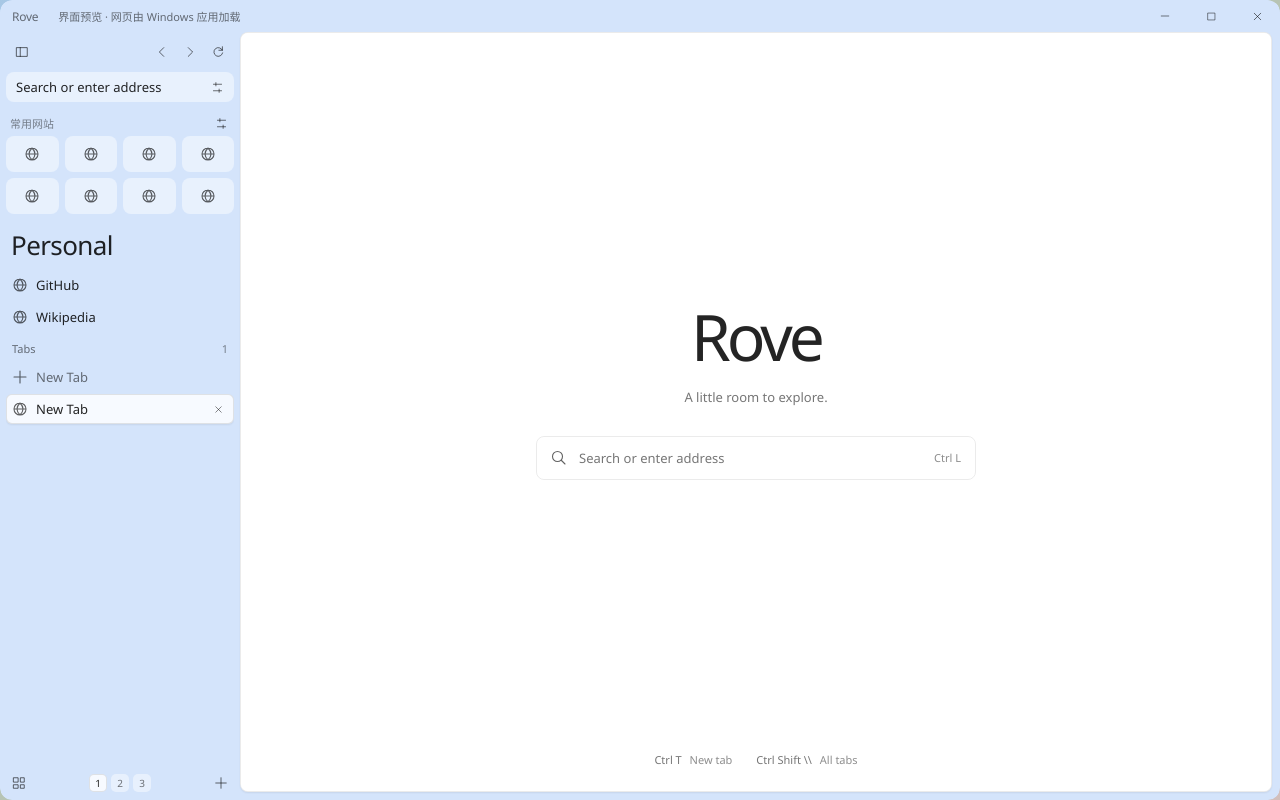
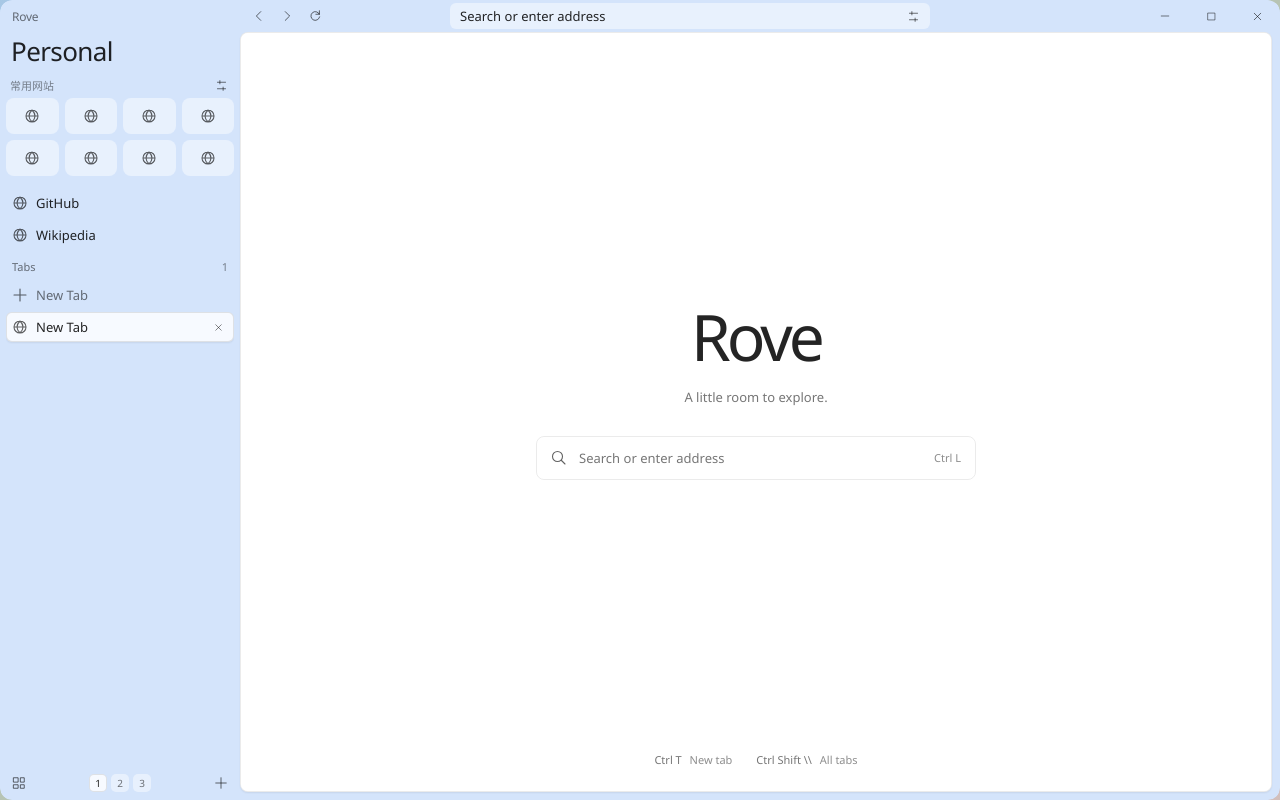
Before and after one commit to haitang000/RoveBrowser, a Vue app: page / in a window 1280 px wide. Built offline with nearby package versions, Linux system fonts and the light colour scheme; a web font is replaced by a local one.

Commit message:
refactor: move browser navigation into title bar

```diff
--- a/scripts/native-spaces-smoke.mjs
+++ b/scripts/native-spaces-smoke.mjs
@@ -42,12 +42,12 @@ async function launch() {
 }
 async function send(ui, command) { await ui.evaluate((c) => window.ipc.postMessage(JSON.stringify(c)), command); }
 async function home(ui, name) {
-  await waitFor(async () => await ui.locator('.space-list[aria-hidden="false"] .space-name').textContent() === name, `${name} state broadcast`);
+  await waitFor(async () => await ui.locator('.sidebar-header .space-name').textContent() === name, `${name} state broadcast`);
   await waitFor(async () => await ui.locator('.space-settling, .space-tracking').count() === 0, 'settle');
   assert.equal(await ui.locator('.space-list').count(), 1);
 }
 async function swipe(ui, dx) {
-  const bounds = await ui.locator('.sidebar-toolbar').boundingBox();
+  const bounds = await ui.locator('.sidebar-header').boundingBox();
   await ui.mouse.move(bounds.x + 50, bounds.y + 16);
   await ui.mouse.wheel(dx, 0);
 }
--- a/src/components/browser/Sidebar.vue
+++ b/src/components/browser/Sidebar.vue
@@ -1,7 +1,6 @@
 <script setup lang="ts">
 import { nextTick, ref } from "vue";
 import { useBrowser } from "../../stores/browser";
-import { host } from "../../lib/address";
 import type { Tab } from "../../lib/types";
 import { MAX_FAVORITES } from "../../lib/favorites";
 import { savedPage, samePinnedUrl } from "../../lib/bookmarks";
@@ -37,46 +36,10 @@ function act(type: string, extra = {}) {
 </script>
 <template>
   <aside class="sidebar" aria-label="浏览器侧栏" @wheel="spaceDeck?.wheel($event)">
-    <div class="sidebar-toolbar">
-      <button
-        class="icon-button"
-        title="折叠侧栏 (Ctrl+B)"
-        aria-label="折叠侧栏"
-        @click="b.send({ type: 'sidebar' })"
-      >
-        <Icon name="sidebar" :size="14" /></button
-      ><span class="toolbar-spacer" /><button
-        class="icon-button"
-        title="后退 (Alt+←)"
-        aria-label="后退"
-        @click="b.send({ type: 'back' })"
-      >
-        <Icon name="back" :size="14" /></button
-      ><button
-        class="icon-button"
-        title="前进 (Alt+→)"
-        aria-label="前进"
-        @click="b.send({ type: 'forward' })"
-      >
-        <Icon name="forward" :size="14" /></button
-      ><button
-        class="icon-button"
-        title="刷新 (Ctrl+R)"
-        aria-label="刷新"
-        @click="b.send({ type: 'reload' })"
-      >
-        <Icon name="reload" :size="14" />
-      </button>
+    <div class="sidebar-header">
+      <h1 class="space-name" :title="b.space.name">{{ b.space.name }}</h1>
     </div>
-    <button
-      class="address-field"
-      aria-label="搜索或输入地址"
-      title="搜索或输入地址 (Ctrl+L)"
-      @click="b.openCommand('edit')"
-    >
-      <span>{{ host(b.active?.url || "") || "Search or enter address" }}</span
-      ><Icon name="settings" :size="13" /></button
-    ><Favorites />
+    <Favorites />
     <SpaceDeck ref="spaceDeck" :blocked="b.overlay || Boolean(b.peek) || Boolean(menu)" @menu="showMenu" @progress="swipeShares = $event" />
     <WorkspaceSwitcher :swipe-shares="swipeShares" /><Teleport to="body"
       ><div
--- a/src/components/browser/SpaceList.vue
+++ b/src/components/browser/SpaceList.vue
@@ -19,8 +19,7 @@ onBeforeUnmount(() => { if (list.value) emit("scroll", props.spaceId, list.value
 </script>
 
 <template>
-  <section ref="list" class="space-list" :data-space-id="spaceId" @scroll="emit('scroll', spaceId, list!.scrollTop)">
-    <h1 class="space-name">{{ space?.name }}</h1>
+  <section ref="list" class="space-list" :data-space-id="spaceId" :aria-label="space?.name" @scroll="emit('scroll', spaceId, list!.scrollTop)">
     <PinnedTabs :tabs="pins" :space-id="spaceId" @menu="(e, t) => emit('menu', e, t)" />
     <div class="section-label"><span>Tabs</span><span>{{ tabs.length }}</span></div>
     <button class="new-tab" @click="b.openCommand()"><Icon name="plus" :size="16" /><span>New Tab</span><kbd>Ctrl T</kbd></button>
--- a/src/components/browser/WindowControls.vue
+++ b/src/components/browser/WindowControls.vue
@@ -1,5 +1,6 @@
 <script setup lang="ts">
 import { useBrowser } from "../../stores/browser";
+import { host } from "../../lib/address";
 import Icon from "../common/Icon.vue";
 import { nextTick, onMounted, onBeforeUnmount, ref, watch } from "vue";
 const b = useBrowser();
@@ -50,10 +51,38 @@ onBeforeUnmount(() => {
 </script>
 <template>
   <header class="titlebar">
-    <span class="app-name">Rove</span
-    ><span v-if="!b.native" class="preview-label"
-      >界面预览 · 网页由 Windows 应用加载</span
-    >
+    <div class="titlebar-identity"><span class="app-name">Rove</span></div>
+    <div class="browser-toolbar">
+      <nav class="browser-navigation" aria-label="网页导航">
+        <button
+          class="icon-button"
+          title="后退 (Alt+←)"
+          aria-label="后退"
+          @click="b.send({ type: 'back' })"
+        ><Icon name="back" :size="14" /></button>
+        <button
+          class="icon-button"
+          title="前进 (Alt+→)"
+          aria-label="前进"
+          @click="b.send({ type: 'forward' })"
+        ><Icon name="forward" :size="14" /></button>
+        <button
+          class="icon-button"
+          title="刷新 (Ctrl+R)"
+          aria-label="刷新"
+          @click="b.send({ type: 'reload' })"
+        ><Icon name="reload" :size="14" /></button>
+      </nav>
+      <button
+        class="address-field"
+        aria-label="搜索或输入地址"
+        title="搜索或输入地址 (Ctrl+L)"
+        @click="b.openCommand('edit')"
+      >
+        <span>{{ host(b.active?.url || "") || "Search or enter address" }}</span>
+        <Icon name="settings" :size="13" />
+      </button>
+    </div>
     <div class="window-controls">
       <button
         aria-label="最小化"
--- a/src/styles/theme.css
+++ b/src/styles/theme.css
@@ -178,10 +178,31 @@ kbd {
 .titlebar {
   app-region: drag;
   height: var(--titlebar-height);
+  display: grid;
+  grid-template-columns: clamp(64px, calc(100vw - 400px), var(--sidebar-width)) minmax(0, 1fr) auto;
+  align-items: center;
+  user-select: none;
+}
+.titlebar-identity {
+  min-width: 0;
+  padding-left: 12px;
+}
+.collapsed .titlebar {
+  grid-template-columns: 64px minmax(0, 1fr) auto;
+}
+.browser-toolbar {
+  min-width: 0;
+  display: grid;
+  grid-template-columns: minmax(82px, 1fr) minmax(0, 480px) minmax(20px, 1fr);
+  align-items: center;
+  gap: 12px;
+  padding: 0 8px 0 6px;
+}
+.browser-navigation {
+  app-region: no-drag;
   display: flex;
-  align-items: center;
-  padding-left: 12px;
-  user-select: none;
+  justify-self: start;
+  gap: 2px;
 }
 .app-name {
   font-size: 12px;
@@ -189,17 +210,10 @@ kbd {
   letter-spacing: -0.3px;
   color: var(--quiet);
 }
-.preview-label {
-  font-size: 11px;
-  color: var(--quiet);
-  margin-left: 20px;
-  pointer-events: none;
-}
 .window-controls {
   app-region: no-drag;
   display: flex;
   height: 32px;
-  margin-left: auto;
 }
 .window-controls button {
   width: 46px;
@@ -239,32 +253,29 @@ kbd {
   padding: 0 var(--sidebar-edge);
   user-select: none;
 }
-.sidebar-toolbar {
+.sidebar-header {
   height: 40px;
   display: flex;
   align-items: center;
-  padding: 0 3px;
   flex-shrink: 0;
-  gap: 2px;
-}
-.toolbar-spacer {
-  flex: 1;
+  padding: 0 5px;
 }
 .address-field {
-  height: 30px;
-  min-height: 30px;
+  app-region: no-drag;
+  height: var(--toolbar-button);
+  min-width: 0;
   width: 100%;
   display: flex;
   align-items: center;
   gap: 8px;
   padding: 0 10px;
   background: var(--field);
-  border-radius: 8px;
+  border-radius: var(--radius-control);
   text-align: left;
-  margin-bottom: 8px;
 }
 .address-field span {
   flex: 1;
+  min-width: 0;
   overflow: hidden;
   text-overflow: ellipsis;
   white-space: nowrap;
@@ -357,11 +368,11 @@ kbd {
   font-size: 26px;
   font-weight: 300;
   letter-spacing: -0.6px;
-  height: 40px;
-  display: flex;
-  align-items: center;
-  padding-left: 5px;
-  margin: 0 0 4px;
+  min-width: 0;
+  overflow: hidden;
+  text-overflow: ellipsis;
+  white-space: nowrap;
+  margin: 0;
   line-height: 1.2;
 }
 .tab-row,
```
Also changed, not shown: 2 other files (tests, documents, lock files or other folders).
